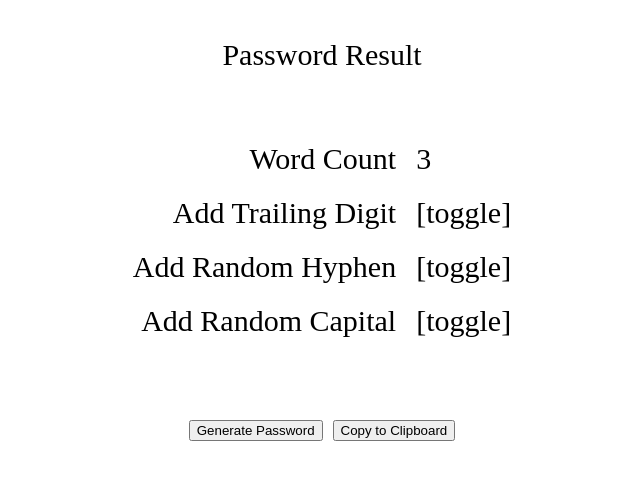
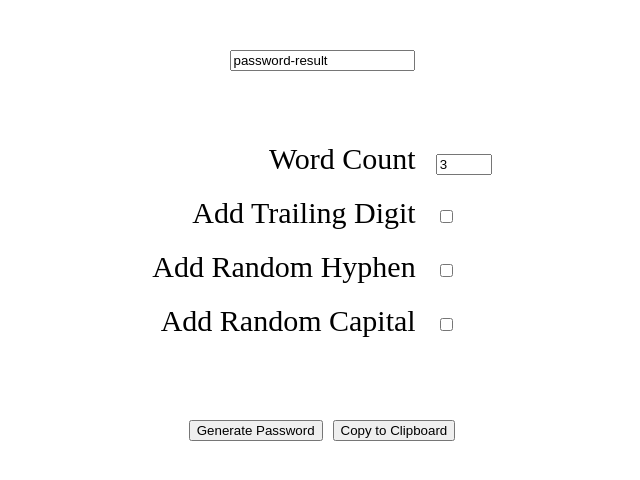
Before and after one commit to BuschEric97/password-generator_electron, an Electron app: page index.html in a window 900 px wide. Shown: the whole page, without its empty margins (128-768 px from the left). Drawn offline with Linux system fonts and the light colour scheme.

Commit message:
Finished setting up structure of app

```diff
--- a/index.html
+++ b/index.html
@@ -11,17 +11,27 @@
 
 <body>
     <div class="main-grid-container">
-        <div class="main-grid-item" id="password-result">Password Result</div>
+        <div class="main-grid-item" id="password-result-div">
+            <input type="text" id="password-result" value="password-result" readonly>
+        </div>
         <div class="main-grid-item" id="toggles">
             <div class="toggles-grid-container">
                 <div class="toggles-grid-item-text" id="word-count-text">Word Count</div>
-                <div class="toggles-grid-item" id="word-count">3</div>
+                <div class="toggles-grid-item" id="word-count">
+                    <input type="number" id="word-count-field" min="1" max="20" step="1" value="3">
+                </div>
                 <div class="toggles-grid-item-text" id="trailing-digit-text">Add Trailing Digit</div>
-                <div class="toggles-grid-item" id="trailing-digit">[toggle]</div>
+                <div class="toggles-grid-item" id="trailing-digit">
+                    <input type="checkbox" id="trailing-digit-checkbox">
+                </div>
                 <div class="toggles-grid-item-text" id="random-hyphen-text">Add Random Hyphen</div>
-                <div class="toggles-grid-item" id="random-hyphen">[toggle]</div>
+                <div class="toggles-grid-item" id="random-hyphen">
+                    <input type="checkbox" id="random-hyphen-checkbox">
+                </div>
                 <div class="toggles-grid-item-text" id="random-capital-text">Add Random Capital</div>
-                <div class="toggles-grid-item" id="random-capital">[toggle]</div>
+                <div class="toggles-grid-item" id="random-capital">
+                    <input type="checkbox" id="random-capital-checkbox">
+                </div>
             </div>
         </div>
         <div class="main-grid-item" id="generate-password">
--- a/layout.css
+++ b/layout.css
@@ -1,4 +1,4 @@
-#password-result { grid-area: pwd-rslt; }
+#password-result-div { grid-area: pwd-rslt; }
 #toggles { grid-area: toggles; }
 #generate-password { grid-area: pwd-gen; text-align: end; }
 #copy-to-clipboard { grid-area: copy-clp; text-align: start; }
--- a/password-gen.js
+++ b/password-gen.js
@@ -4,9 +4,9 @@ const NOTIFICATION_NOT_IMPLEMENTED_TITLE = 'ERROR!';
 const NOTIFICATION_NOT_IMPLEMENTED_BODY = 'Feature not yet implemented!';
 
 function generate_password() {
-    document.getElementById('password-result').textContent = 'Test_Password';
+    document.getElementById('password-result').value = 'Test_Password';
 }
 
 function copy_to_clipboard() {
-    document.getElementById('password-result').textContent = 'Function not yet implemented!';
+    document.getElementById('password-result').value = 'Function not yet implemented!';
 }
```
